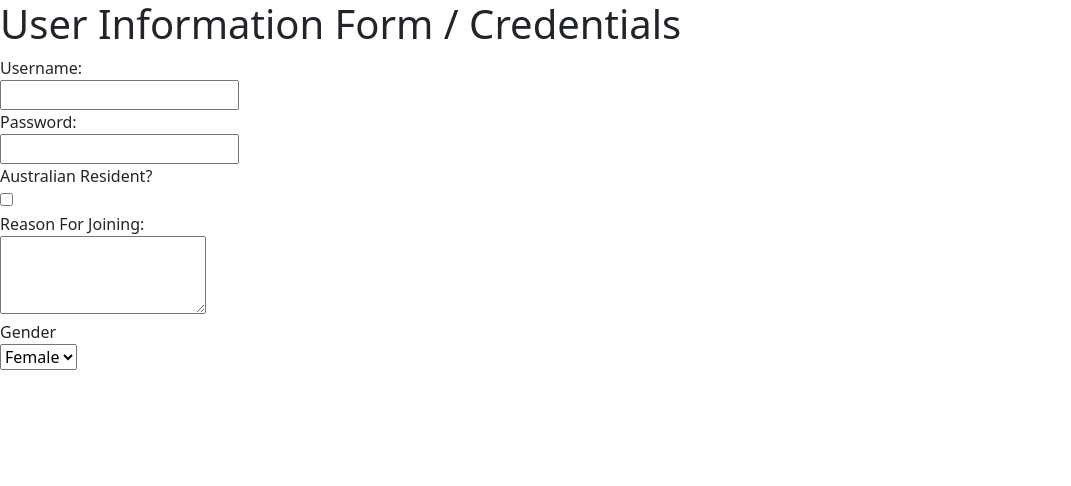
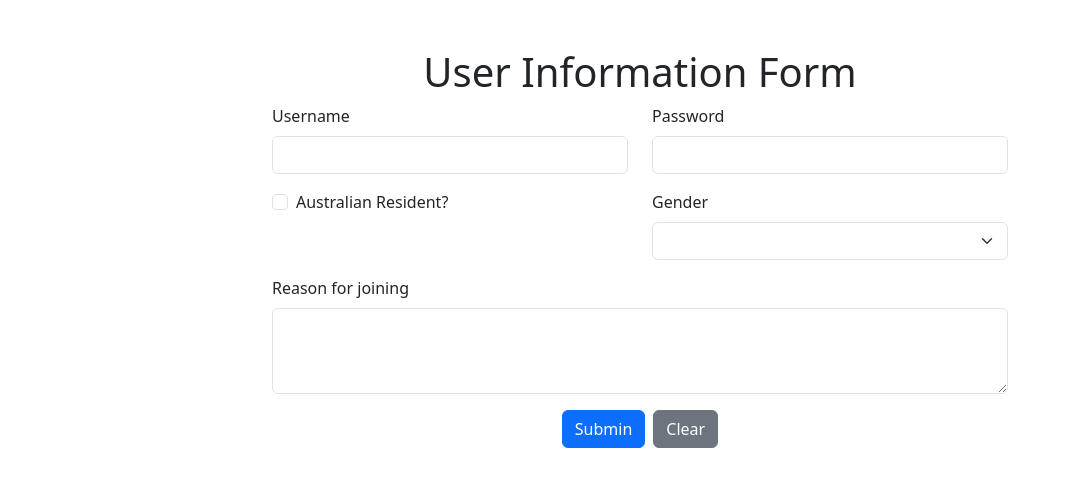
Before and after one commit to Anhe-zz/lxia-library, a Vue app: page / in a window 1280 px wide. Shown: the top 486 px of the page, without its empty margins (0-1071 px from the left). Built offline with nearby package versions, Linux system fonts and the light colour scheme.

Commit message:
the week3 work

```diff
--- a/src/components/Form.vue
+++ b/src/components/Form.vue
@@ -1,33 +1,102 @@
 <template>
-    <div>
-        <h1>User Information Form / Credentials</h1>
-            <form>
-            <label for="username">Username:</label><br>
-            <input type="text" id="username" name="username"><br>
-
-            <label for="password">Password:</label><br>
-            <input type="password" id="password" name="password"><br>
-
-            <label for="isAustralian">Australian Resident?</label><br>
-            <input type="checkbox" id="isAustralian" name="isAustralian"><br>
-
-            <label for="reason">Reason For Joining:</label><br>
-            <textarea id="reason" name="reason" rows="3"></textarea><br>
-
-            <label for="gender">Gender</label><br>
-            <select id="gender">
-                <option value="female">Female</option>
-                <option value="male">Male</option>
-                <option value="other">Other</option>
-            </select>
-        </form>
+    <div class="container mt-5">
+      <div class="row">
+        <div class="col-md-8 offset-md-2">
+          <h1 class="text-center">User Information Form</h1>
+          <form @submit.prevent="submitForm">
+            <div class="row mb-3">
+              <div class="col-sm-6">
+                <label for="username" class="form-label"> Username</label>
+                <input type="text" class="form-control" id="username" v-model="formData.username">
+              </div>
+              <div class="col-sm-6">
+                <label for="password" class="form-label">Password</label>
+                <input type="password" class="form-control" id="password" v-model="formData.password">
+              </div>
+            </div>
+            <div class="row mb-3">
+              <div class="col-sm-6">
+                <div class="form-check">
+                  <input type="checkbox" class="form-check-input"
+                  id="isAustralian"
+                    v-model="formData.isAustralian">
+                  <label class="form-check-label" for="isAustralian">Australian Resident?</label>
+                </div>
+              </div>
+              <div class="col-sm-6">
+                <label for="gender" class="form-label">Gender</label>
+                <select class="form-select" id="gender" v-model="formData.gender">
+                  <option value="male">Male</option>
+                  <option value="female">Female</option>
+                  <option value="other">Other</option>
+                </select>
+              </div>
+            </div>
+            <div class="mb-3">
+              <label for="reason" class="form-label">Reason for joining</label>
+              <textarea class="form-control" id="reason" rows="3" v-model="formData.reason"></textarea>
+            </div>
+            <div class="text-center">
+              <button type="submi" class="btn btn-primary me-2">Submin</button>
+              <button type="button" class="btn btn-secondary" @click="clearForm">Clear</button>
+            </div>
+          </form>
+          <div class="row mt-5" v-if="submittedCards.length">
+             <div class="d-flex flex-wrap justify-content-start">
+                <div v-for="(card, index) in submittedCards" :key="index" class="card m-2" style="width: 18rem;">
+                   <div class="card-header">
+                      User Information
+                   </div>
+                   <ul class="list-group list-group-flush">
+                      <li class="list-group-item">Username: {{ card.username }}</li>
+                      <li class="list-group-item">Password: {{ card.password }}</li>
+                      <li class="list-group-item">Australian Resident: {{ card.isAustralian ? 'Yes' : 'No' }}</li>
+                      <li class="list-group-item">Gender: {{ card.gender }}</li>
+                      <li class="list-group-item">Reason: {{ card.reason }}</li>
+                   </ul>
+                </div>
+             </div>
+          </div>
+        </div>
+      </div>
     </div>
 </template>
 
 <script setup>
 // Our logic will go here
+import { ref } from 'vue';
+
+const formData = ref({
+    username: '',
+    password: '',
+    isAustralian: false,
+    reason: '',
+    gender: ''
+});
+
+const submittedCards = ref([]);
+
+const submitForm = () => {
+    submittedCards.value.push({
+        ...formData.value
+    });
+};
 </script>
 
 <style scoped>
 /* Our logic will go here*/
+   .card {
+   border: 1px solid #ccc;
+   border-radius: 10px;
+   box-shadow: 0 2px 4px rgba(0, 0, 0, 0.1);
+   }
+   .card-header {
+   background-color: #275FDA;
+   color: white;
+   padding: 10px;
+   border-radius: 10px 10px 0 0;
+   }
+   .list-group-item {
+   padding: 10px;
+   }
 </style>
```
